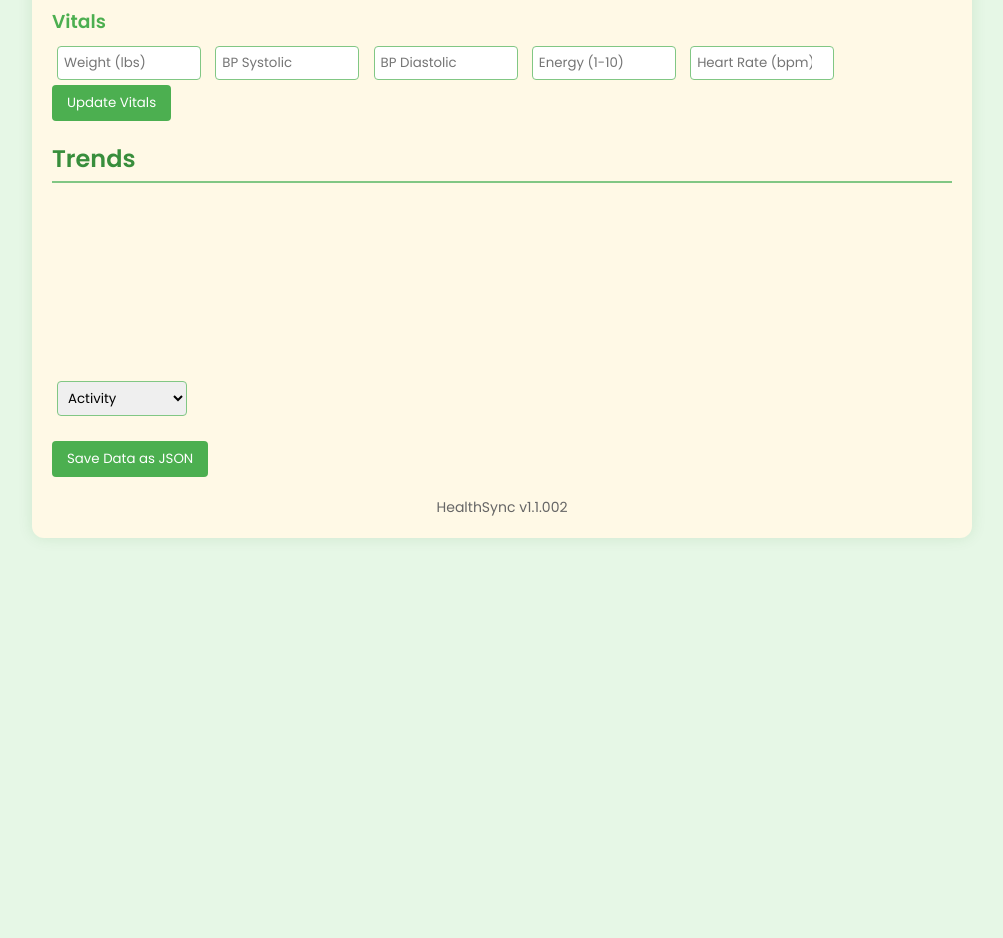
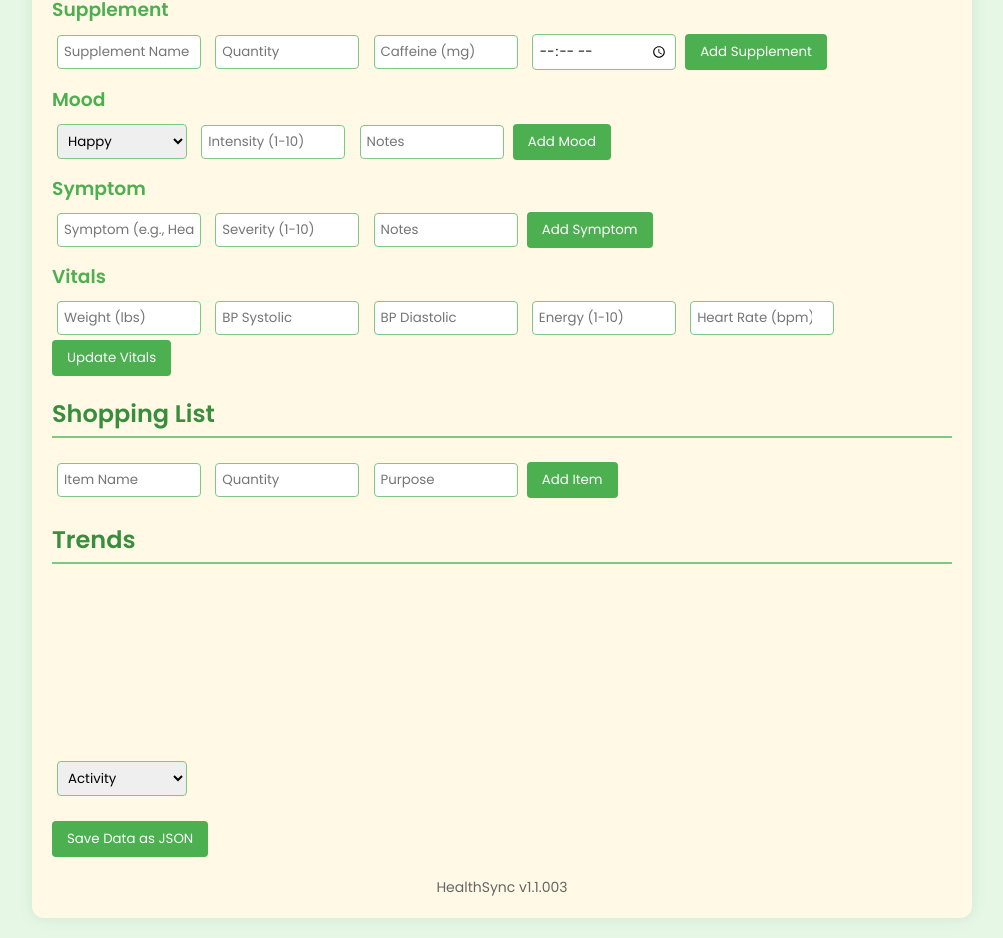
Before and after one commit to rorys32/HealthSync, a plain HTML site: page index.html in a window 1280 px wide. Shown: the part 1146-2084 px from the top of the page, without its empty margins (138-1141 px from the left). Before the commit the page ends 1704 px from the top, so only its background shows below. Drawn offline with nearby package versions, Linux system fonts and the light colour scheme; no server answers.

Commit message:
Update index.html

```diff
--- a/index.html
+++ b/index.html
@@ -1,4 +1,4 @@
-<!-- HealthSync Version 1.1.002 -->
+<!-- HealthSync Version 1.1.003 -->
 <!DOCTYPE html>
 <html lang="en">
 <head>
@@ -24,6 +24,14 @@
             <div>
                 <h3>Medications</h3>
                 <div id="medications"></div>
+            </div>
+            <div>
+                <h3>Mood</h3>
+                <div id="mood"></div>
+            </div>
+            <div>
+                <h3>Symptoms</h3>
+                <div id="symptoms"></div>
             </div>
         </section>
         <section>
@@ -70,6 +78,26 @@
                 <button onclick="addSupplement()">Add Supplement</button>
             </div>
             <div>
+                <h3>Mood</h3>
+                <select id="moodType">
+                    <option value="Happy">Happy</option>
+                    <option value="Sad">Sad</option>
+                    <option value="Anxious">Anxious</option>
+                    <option value="Calm">Calm</option>
+                    <option value="Angry">Angry</option>
+                </select>
+                <input type="number" id="moodIntensity" placeholder="Intensity (1-10)">
+                <input type="text" id="moodNotes" placeholder="Notes">
+                <button onclick="addMood()">Add Mood</button>
+            </div>
+            <div>
+                <h3>Symptom</h3>
+                <input type="text" id="symptomName" placeholder="Symptom (e.g., Headache)">
+                <input type="number" id="symptomSeverity" placeholder="Severity (1-10)">
+                <input type="text" id="symptomNotes" placeholder="Notes">
+                <button onclick="addSymptom()">Add Symptom</button>
+            </div>
+            <div>
                 <h3>Vitals</h3>
                 <input type="number" id="weightInput" placeholder="Weight (lbs)">
                 <input type="number" id="bpSystolic" placeholder="BP Systolic">
@@ -80,16 +108,26 @@
             </div>
         </section>
         <section>
+            <h2>Shopping List</h2>
+            <div id="shoppingList"></div>
+            <input type="text" id="shopItemName" placeholder="Item Name">
+            <input type="text" id="shopQuantity" placeholder="Quantity">
+            <input type="text" id="shopPurpose" placeholder="Purpose">
+            <button onclick="addShoppingItem()">Add Item</button>
+        </section>
+        <section>
             <h2>Trends</h2>
             <select id="trendToggle" onchange="renderTrends()">
                 <option value="activity">Activity</option>
                 <option value="vitals">Vitals</option>
                 <option value="diet">Diet</option>
+                <option value="mood">Mood</option>
+                <option value="symptoms">Symptoms</option>
             </select>
             <canvas id="trendChart" width="400" height="200"></canvas>
         </section>
         <button onclick="saveData()">Save Data as JSON</button>
-        <footer>HealthSync v1.1.002</footer>
+        <footer>HealthSync v1.1.003</footer>
     </div>
     <script src="https://cdn.jsdelivr.net/npm/chart.js"></script>
     <script src="script.js"></script>
```
